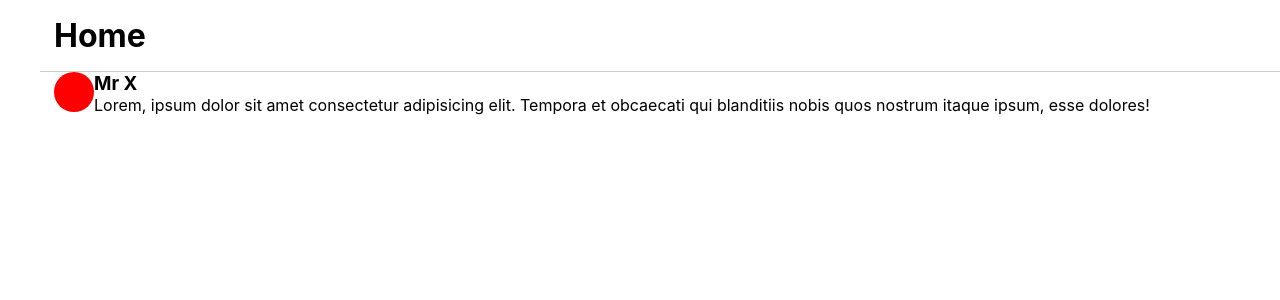
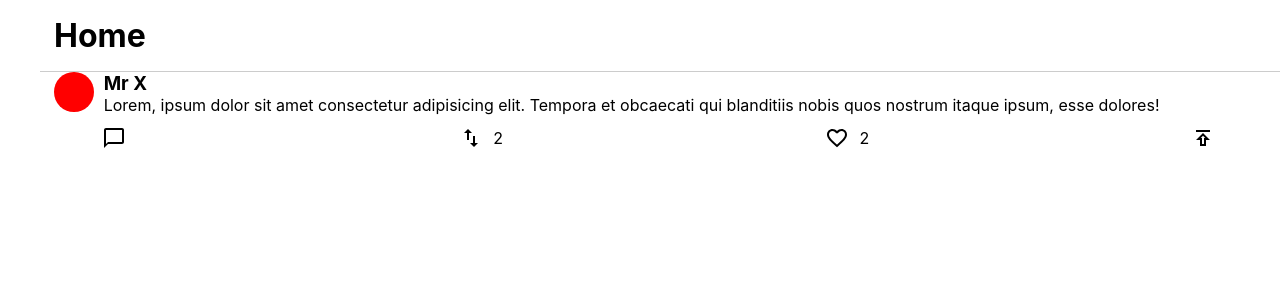
Before and after one commit to SskYwaLkeR/twitter-clone, a React (Create React App) app: page / in a window 1280 px wide. Shown: the top 300 px of the page. Built offline with nearby package versions, Linux system fonts and the light colour scheme.

Commit message:
added basic layout for post component

```diff
--- a/src/Components/Posts/Posts.component.jsx
+++ b/src/Components/Posts/Posts.component.jsx
@@ -1,5 +1,10 @@
 import React from 'react'
 import './posts.styles.scss'
+
+import ChatBubbleOutlineIcon from '@material-ui/icons/ChatBubbleOutline'
+import ImportExportIcon from '@material-ui/icons/ImportExport'
+import FavoriteBorderIcon from '@material-ui/icons/FavoriteBorder'
+import PublishOutlinedIcon from '@material-ui/icons/PublishOutlined'
 
 class Posts extends React.Component {
     render() {
@@ -15,7 +20,30 @@ class Posts extends React.Component {
                         elit. Tempora et obcaecati qui blanditiis nobis quos
                         nostrum itaque ipsum, esse dolores!
                     </div>
-                    <div className="post-footer"></div>
+                    <div className="post-footer">
+                        <div className="footer-item">
+                            <div className="footer-svg">
+                                <ChatBubbleOutlineIcon />
+                            </div>
+                        </div>
+                        <div className=" footer-item ">
+                            <div className="footer-svg">
+                                <ImportExportIcon />
+                            </div>
+                            <span className="counts">2</span>
+                        </div>
+                        <div className="footer-item likes">
+                            <div className="footer-svg">
+                                <FavoriteBorderIcon />
+                            </div>
+                            <span className="counts">2</span>
+                        </div>
+                        <div className="footer-item option">
+                            <div className="footer-svg">
+                                <PublishOutlinedIcon />
+                            </div>
+                        </div>
+                    </div>
                 </div>
             </div>
         )
--- a/src/Components/Posts/posts.styles.scss
+++ b/src/Components/Posts/posts.styles.scss
@@ -1,3 +1,9 @@
+.flex-center {
+    display: flex;
+    justify-content: center;
+    align-items: center;
+}
+
 .posts-wrapper {
     padding: 0 0.875rem;
     display: flex;
@@ -7,9 +13,34 @@
         height: 40px;
         background-color: red;
         border-radius: 50%;
+        margin-right: 10px;
     }
 
     .post-container {
         width: calc(100% - 40px);
     }
+
+    .post-footer {
+        display: flex;
+        justify-content: space-between;
+
+        .footer-item {
+            @extend .flex-center;
+
+            .footer-svg {
+                width: 45px;
+                height: 45px;
+                border-radius: 50%;
+                @extend .flex-center;
+
+                &:hover {
+                    background-color: #e4e4e4;
+                }
+            }
+
+            &:nth-child(1) {
+                margin-left: -12px;
+            }
+        }
+    }
 }
```
